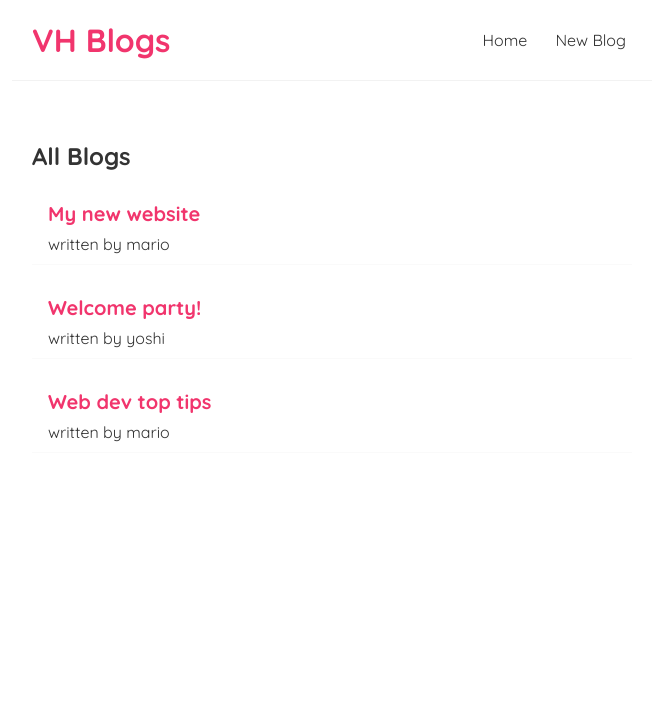
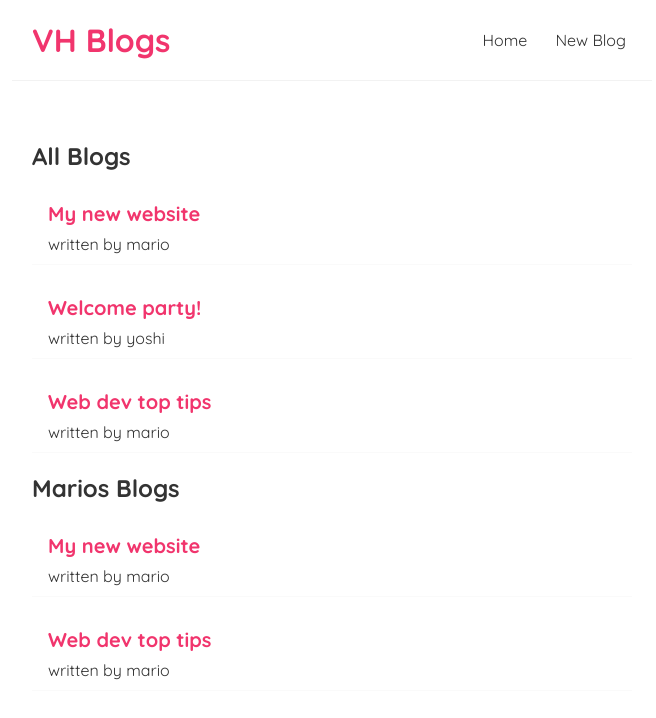
Before and after one commit to vhillyjay/GreenGrape, a React (Create React App) app: page / in a window 1280 px wide. Shown: the top 718 px of the page, without its empty margins (308-964 px from the left). Built offline with nearby package versions, Linux system fonts and the light colour scheme.

Commit message:
reusing components

```diff
--- a/src/BlogList.js
+++ b/src/BlogList.js
@@ -11,6 +11,8 @@ const BlogList = ({blogs, title}) => {
                     <p>written by {blog.author}</p>
                 </div>
             ))}
+            {/* blogs from usestate variable, .map is a js function. call back function.
+                blog(each item) is defined by the user can be any name. key should be unique  */}
         </div>
      );
 }
--- a/src/Home.js
+++ b/src/Home.js
@@ -24,9 +24,8 @@ const Home = () => {
     return (
         <div className="home">
             <BlogList blogs={blogs} title="All Blogs" />
-            {/* first blogs(can be any name you want), second blogs is the value we are passing */}
-            {/* blogs from usestate variable, .map is a js function. call back function.
-                blog(each item) is defined by the user can be any name. key should be unique  */}
+            {/* first blogs(can be any name you want), second blogs is the value we are passing *const[blogs]* */}
+            <BlogList blogs={blogs.filter((blog) => blog.author === 'mario')} title="Marios Blogs"/>
 
             {/* <h2>Home Page</h2>
                 <p>{name}</p>
```
